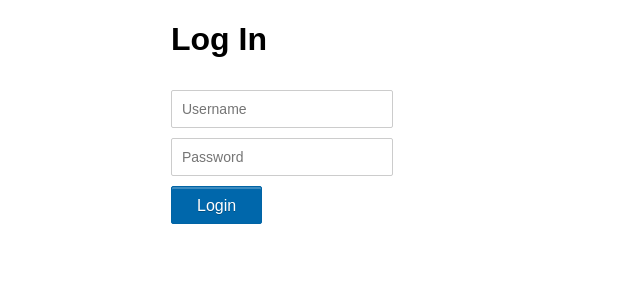
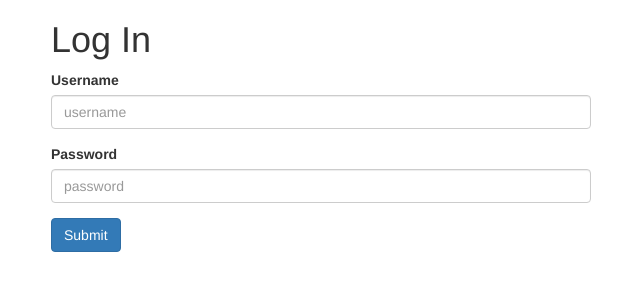
Before and after one commit to Damnval/chromedia, a PHP site: page /chromedia/ in a window 1280 px wide. Shown: the top 300 px of the page, without its empty margins (319-959 px from the left). Run offline with PHP 8.4, Linux system fonts and the light colour scheme.

Commit message:
Final Cleaning of codes

```diff
--- a/index.php
+++ b/index.php
@@ -3,50 +3,73 @@
 <head>
 <meta charset="utf-8">
 <title>Login</title>
-<link rel="stylesheet" href="style.css" />
+<link rel="stylesheet" href="https://maxcdn.bootstrapcdn.com/bootstrap/3.3.6/css/bootstrap.min.css" />
+<script src="https://maxcdn.bootstrapcdn.com/bootstrap/3.3.6/js/bootstrap.min.js"></script>
+<script src="https://ajax.googleapis.com/ajax/libs/jquery/2.2.0/jquery.min.js"></script>
 </head>
 
 <body>
-<?php
-require('database.php');
-$data = new Databases;
-session_start();
-// If form submitted, insert values into the database.
-if (isset($_POST['username'])){
-  // removes backslashes
-	$username = stripslashes($_REQUEST['username']);
-  //escapes special characters in a string
-	$username = mysqli_real_escape_string($data->con,$username);
-	$password = stripslashes($_REQUEST['password']);
-	$password = mysqli_real_escape_string($data->con,$password);
-	//Checking is user existing in the database or not
-  $query = "SELECT * FROM `users` WHERE username='$username'
-              and password='".md5($password)."'";
-	$result = mysqli_query($data->con,$query) or die(mysql_error());
-	$rows = mysqli_num_rows($result);
-	$user_data = mysqli_fetch_assoc($result);
-  if($rows==1){
-      $_SESSION['username'] = $username;
-      $_SESSION['user_id'] = $user_data['id'];
-      // Redirect user to todo.php
-    header("Location: todo.php");
-    }else{
-	echo "<div class='form'>
-	<h3>Username/password is incorrect.</h3>
-	<br/>Click here to <a href='/chromedia/'>Login</a></div>";
-	}
-    }else{
-?>
-<div class="form">
-    <h1>Log In</h1>
-    <form action="" method="post" name="login">
-      <input type="text" name="username" placeholder="Username" required />
-      <input type="password" name="password" placeholder="Password" required />
-      <input name="submit" type="submit" value="Login" />
-    </form>
+  <div class="container">
+    <div class="col-md-3"></div>
+    <div class="col-md-6">
+
+    <div class="form">
+      <h1>Log In</h1>
+      <form action="" name="login" id="loginForm">
+        <div class="form-group">
+          <label for="username">Username</label>
+          <input type="text" name="username" class="form-control" id="username" placeholder="username">
+        </div>
+        <div class="form-group">
+          <label for="password">Password</label>
+          <input type="password" name="password" class="form-control" id="password" placeholder="password">
+        </div>
+        <button type="button" id="login" class="btn btn-primary">Submit</button>
+      </form>
+    </div>
+
+    </div>
+  <div class="col-md-3"></div>
 </div>
 
-<?php } ?>
+<script>
 
-</body>
-</html>
+  $(document).ready(function(){
+
+    $('#login').on('click', function() {
+
+       /**
+       * HTTP that will get specific tasks
+       */
+      $.ajax({
+        type: "POST",
+        url: "http://localhost/chromedia/v1/login/",
+        data: {
+          username: $("input[name=username]").val(),
+          password: $("input[name=password]").val(),
+        },
+        dataType: "json",
+        success: function (result, status, xhr) {
+          console.log(result)
+          if(result.status == 200){
+            window.location.href = "http://localhost/chromedia/todo.php";
+          } else {
+            document.getElementById("loginForm").reset();
+            alert(result.status_message)
+          }
+
+        },
+        error: function (xhr, status, error) {
+          alert("Result: " + status + " " + error + " " + xhr.status + " " + xhr.statusText)
+        }
+      });
+
+    });
+
+    });
+
+</script>
+
+<?php
+  include("layout/footer.php");
+?>
--- a/style.css
+++ /dev/null
@@ -1,47 +0,0 @@
-
-body {
-  font-family:Arial, Sans-Serif;
-}
-.clearfix:before, .clearfix:after{
-  content: "";
-  display: table;
-}
-.clearfix:after{
-  clear: both;
-}
-a{
-  color:#0067ab;
-  text-decoration:none;
-}
-a:hover{
-     text-decoration:underline;
-}
-.form{
-     width: 300px;
-     margin: 0 auto;
-}
-input[type='text'],
-input[type='password'] {
-     width: 200px;
-     border-radius: 2px;
-     border: 1px solid #CCC;
-     padding: 10px;
-     color: #333;
-     font-size: 14px;
-     margin-top: 10px;
-}
-input[type='submit']{
-     padding: 10px 25px 8px;
-     color: #fff;
-     background-color: #0067ab;
-     text-shadow: rgba(0,0,0,0.24) 0 1px 0;
-     font-size: 16px;
-     box-shadow: rgba(255,255,255,0.24) 0 2px 0 0 inset,#fff 0 1px 0 0;
-     border: 1px solid #0164a5;
-     border-radius: 2px;
-     margin-top: 10px;
-     cursor:pointer;
-}
-input[type='submit']:hover {
-    background-color: #024978;
-}
```
Also changed, not shown: database.php (deleted, +0 -153 lines), todo.php (+5 -4 lines), v1/login.php (added, +67 -0 lines), v1/.htaccess.
